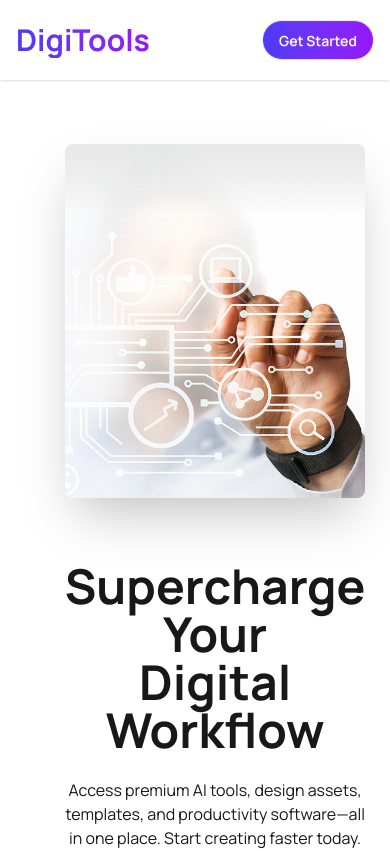
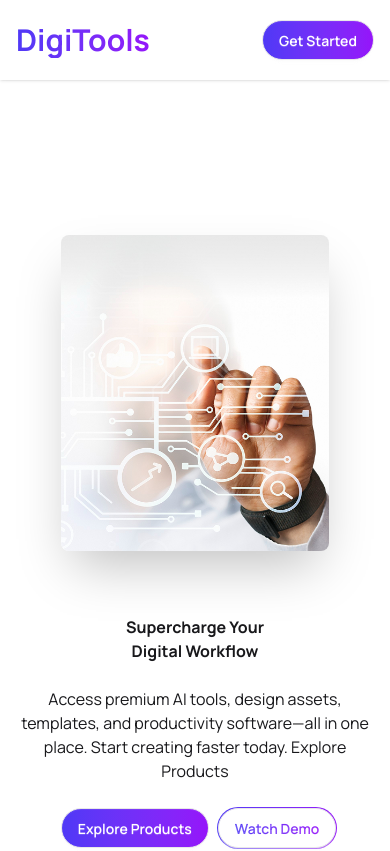
Before and after one commit to Reyad-Hoq/digitools-ai, a React (Vite) app: page / in a window 390 px wide. Shown: the top 851 px of the page. Built offline with nearby package versions, Linux system fonts and the light colour scheme.

Commit message:
finishing

```diff
--- a/src/components/Cart.jsx
+++ b/src/components/Cart.jsx
@@ -11,7 +11,7 @@ const Cart = ({ selectedCart, setSelectedCart, price, setPrice }) => {
   }
   return (
     <div>
-      <div className="shadow-lg w-9/12 mx-auto p-10 rounded-3xl">
+      <div className="shadow-lg w-full md:w-9/12 mx-auto p-10 rounded-3xl">
         {selectedCart.length === 0 ? <div className="text-center text-gray-500 text-2xl">Your cart is empty</div> : <div>
           <h1 className="text-xl font-bold py-4">Your Cart</h1>
           {
--- a/src/components/InfoHeading.jsx
+++ b/src/components/InfoHeading.jsx
@@ -1,6 +1,6 @@
 import React from "react";
 const InfoHeading = () => {
-  return <div className="w-9/12 mx-auto text-center p-10">
+  return <div className="w-full md:w-9/12 mx-auto text-center p-10">
     <h1 className="text-4xl font-bold mb-5">Simple, Transparent Pricing</h1>
     <p className="text-gray-500 text-lg">Choose the plan that fits your needs. Upgrade or downgrade anytime.</p>
   </div>
--- a/src/components/banner.jsx
+++ b/src/components/banner.jsx
@@ -2,14 +2,14 @@ import React from "react";
 import bannerImg from "../assets/banner.png";
 const Banner = () => {
   return (
-    <div className="hero bg-base-100 min-h-screen w-9/12 mx-auto">
+    <div className="hero w-full bg-base-100 min-h-screen md:w-9/12 mx-auto">
       <div className="hero-content flex-col lg:flex-row-reverse text-center lg:text-left gap-16">
         <img
           src={bannerImg}
-          className=" w-auto lg:max-w-sm rounded-lg shadow-2xl"
+          className=" w-9/12 lg:max-w-sm rounded-lg shadow-2xl"
         />
         <div>
-          <h1 className="text-5xl font-bold">Supercharge Your <br />Digital Workflow</h1>
+          <h1 className="md:text-5xl font-bold">Supercharge Your <br />Digital Workflow</h1>
           <p className="py-6">
             Access premium AI tools, design assets, templates, and productivity
             software—all in one place. Start creating faster today.
--- a/src/components/info.jsx
+++ b/src/components/info.jsx
@@ -2,7 +2,7 @@ import React from "react";
 
 const Info = () => {
   return (
-    <div className="max-w-9/12 mx-auto grid lg:grid-cols-3 bg-base-100 p-5 gap-10">
+    <div className="w-full md:w-9/12 mx-auto grid lg:grid-cols-3 bg-base-100 p-5 gap-10">
       <div className="card bg-base-100 shadow-lg rounded-2xl">
         <div className="card-body space-y-2">
           <h2 className="text-3xl font-bold">Starter</h2>
```
